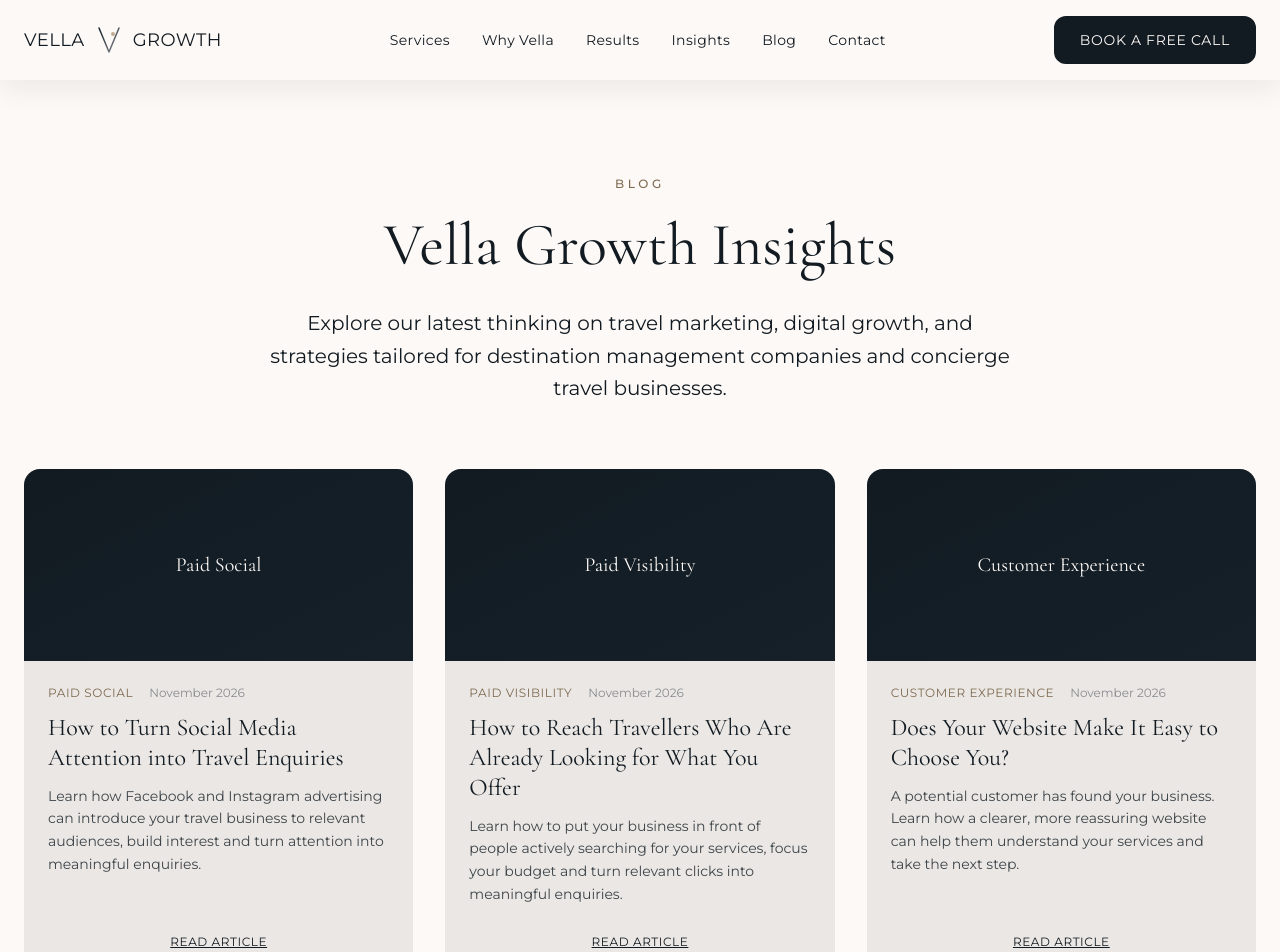
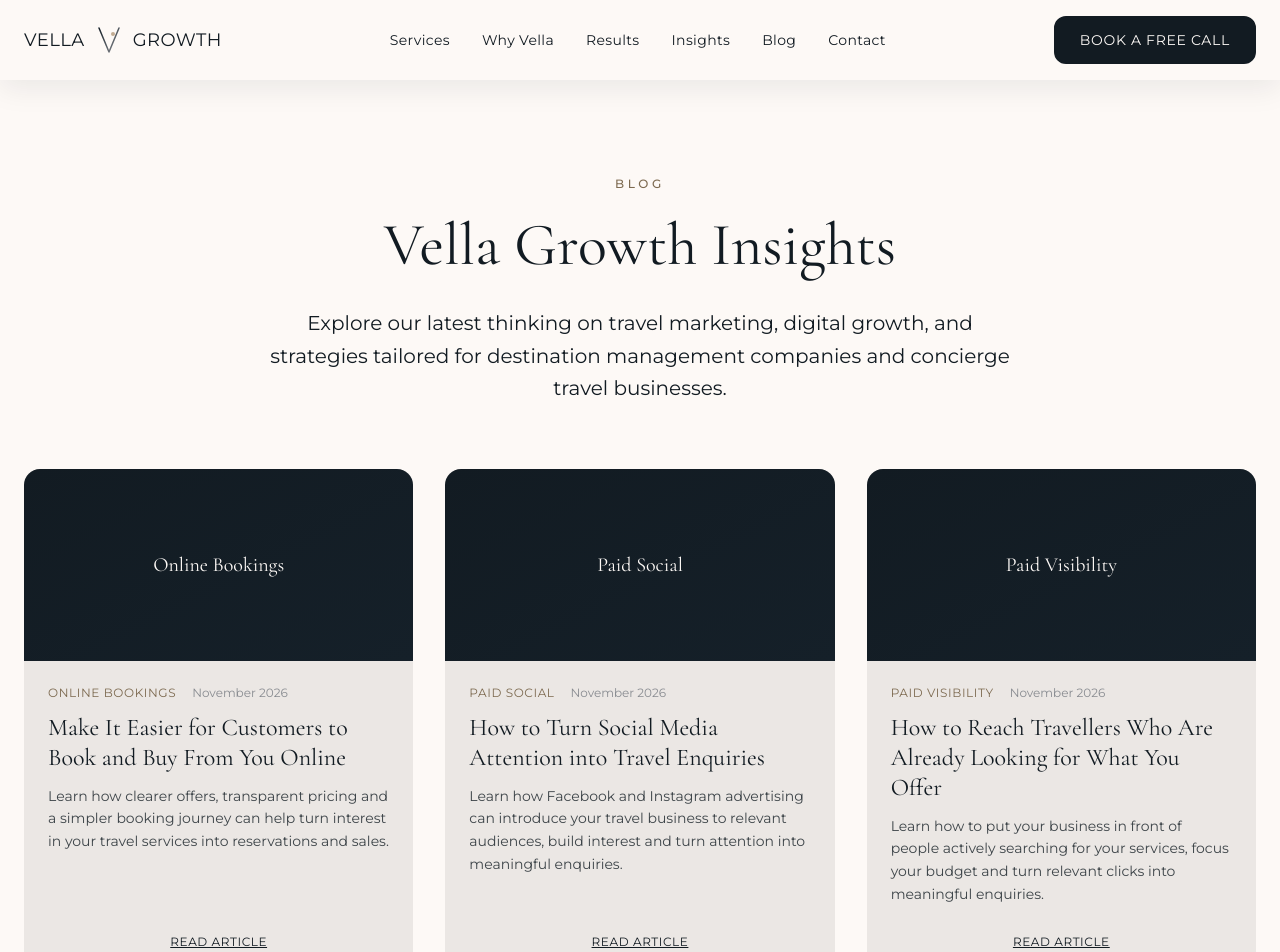
Before and after one commit to lasuamont/vellagrowthagency, a Next.js app: page /blog in a window 1280 px wide. Shown: the top 952 px of the page. Built offline with nearby package versions, Linux system fonts and the light colour scheme.

Commit message:
Feature online booking article in blog

```diff
--- a/src/app/blog/page.tsx
+++ b/src/app/blog/page.tsx
@@ -17,6 +17,14 @@ interface ArticleCard {
 }
 
 const articles: ArticleCard[] = [
+  {
+    id: "make-it-easier-to-book-online",
+    title: "Make It Easier for Customers to Book and Buy From You Online",
+    excerpt: "Learn how clearer offers, transparent pricing and a simpler booking journey can help turn interest in your travel services into reservations and sales.",
+    date: "November 2026",
+    category: "Online Bookings",
+    href: "/blog/make-it-easier-to-book-online",
+  },
   {
     id: "turn-social-attention-into-travel-enquiries",
     title: "How to Turn Social Media Attention into Travel Enquiries",
```
